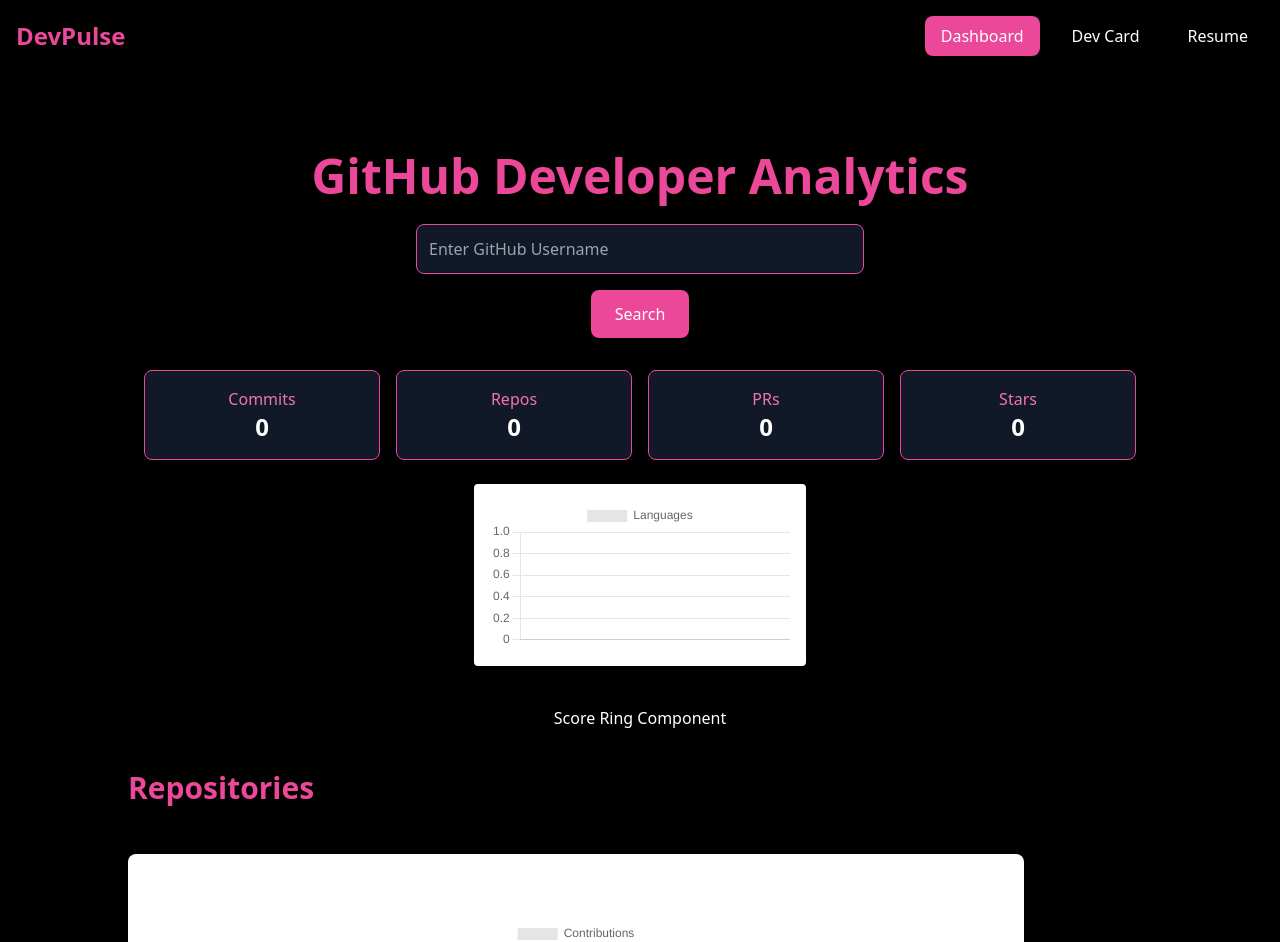
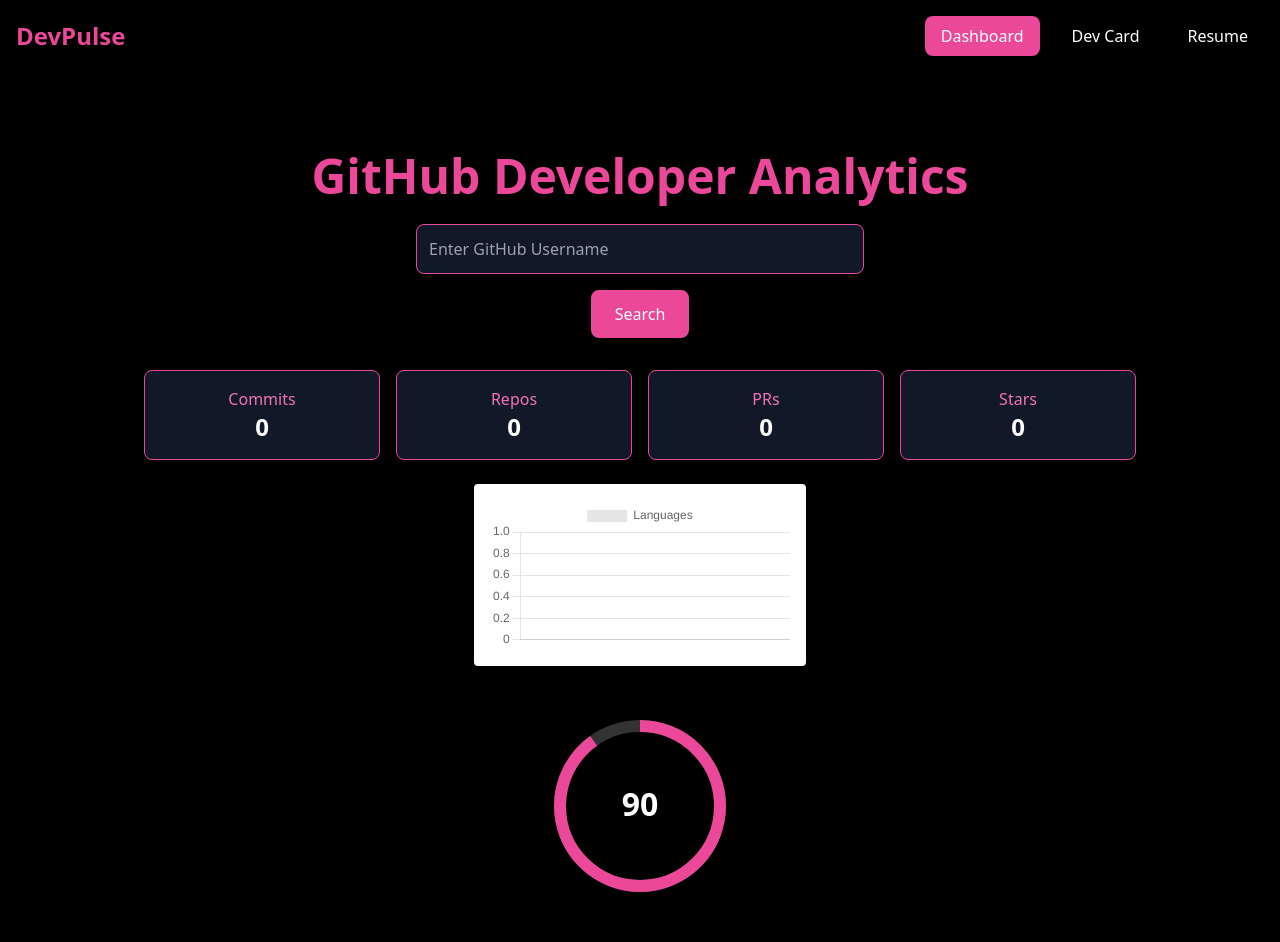
Before and after one commit to farihaabbasi06/DevPulse, a React (Create React App) app in the folder devpulse-frontend/: page / in a window 1280 px wide. Shown: the top 942 px of the page. Built offline with nearby package versions, Linux system fonts and the light colour scheme.

Commit message:
Show the score number in the center

```diff
--- a/devpulse-frontend/src/App.js
+++ b/devpulse-frontend/src/App.js
@@ -276,7 +276,7 @@ useEffect(() => {
     <LanguageChart languages={languages} />
 
     <div className="mt-10 flex justify-center">
-  <ScoreRing />
+  <ScoreRing score={90} />
 </div>
 
     <div className="mt-10 w-full max-w-5xl">
--- a/devpulse-frontend/src/components/ScoreRing.jsx
+++ b/devpulse-frontend/src/components/ScoreRing.jsx
@@ -1,8 +1,47 @@
-function ScoreRing() {
+function ScoreRing({ score }) {
+  const radius = 80;
+  const circumference = 2 * Math.PI * radius;
+
+  const offset =
+    circumference -
+    (score / 100) * circumference;
+
   return (
-    <div>
-      Score Ring Component
-    </div>
+    <svg width="200" height="200">
+
+      <circle
+        cx="100"
+        cy="100"
+        r={radius}
+        stroke="#333"
+        strokeWidth="12"
+        fill="none"
+      />
+
+      <circle
+        cx="100"
+        cy="100"
+        r={radius}
+        stroke="#ec4899"
+        strokeWidth="12"
+        fill="none"
+        strokeDasharray={circumference}
+        strokeDashoffset={offset}
+        transform="rotate(-90 100 100)"
+      />
+
+      <text
+  x="100"
+  y="110"
+  textAnchor="middle"
+  fill="white"
+  fontSize="32"
+  fontWeight="bold"
+>
+  {score}
+</text>
+
+    </svg>
   );
 }
 
```
